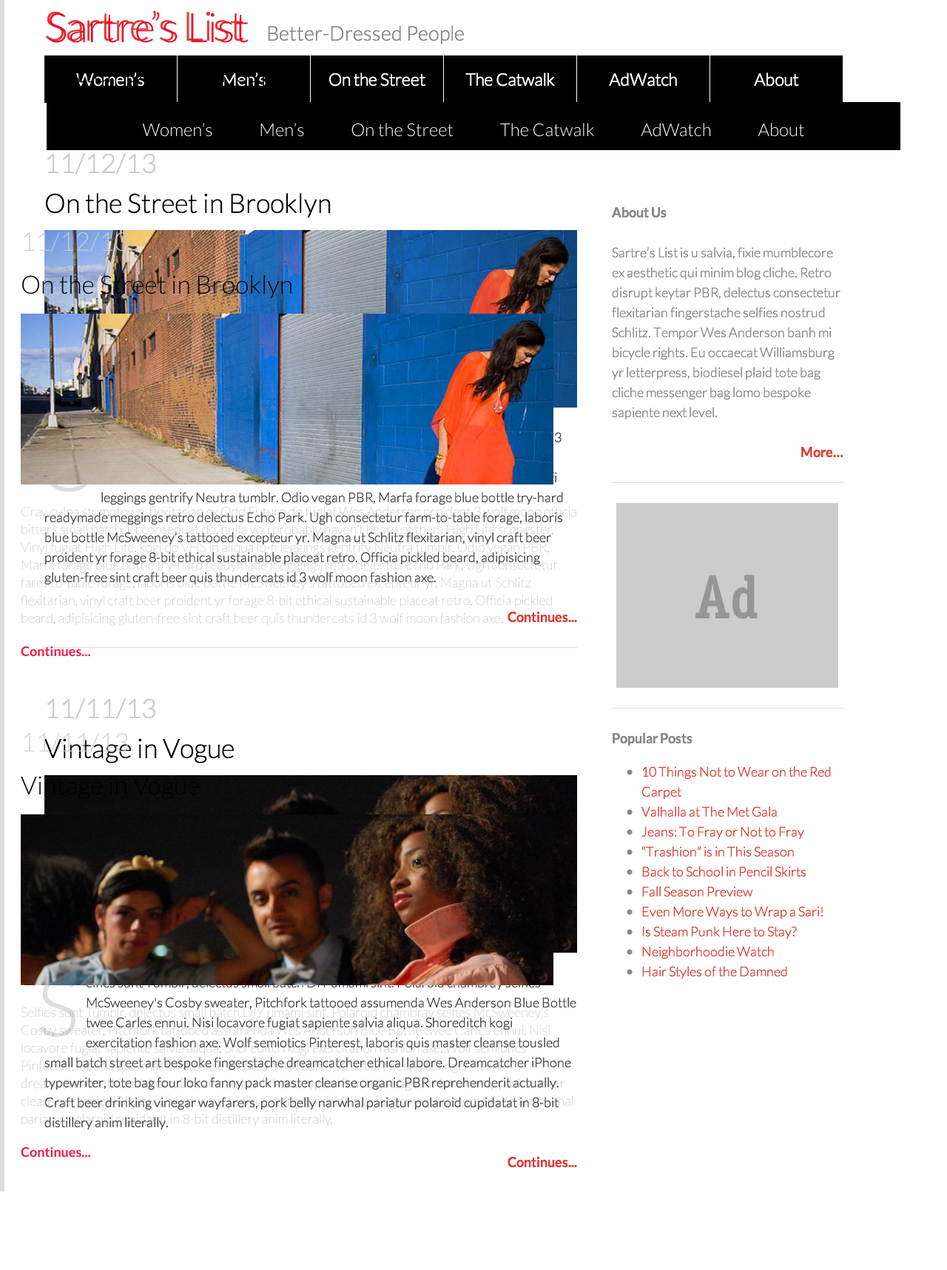
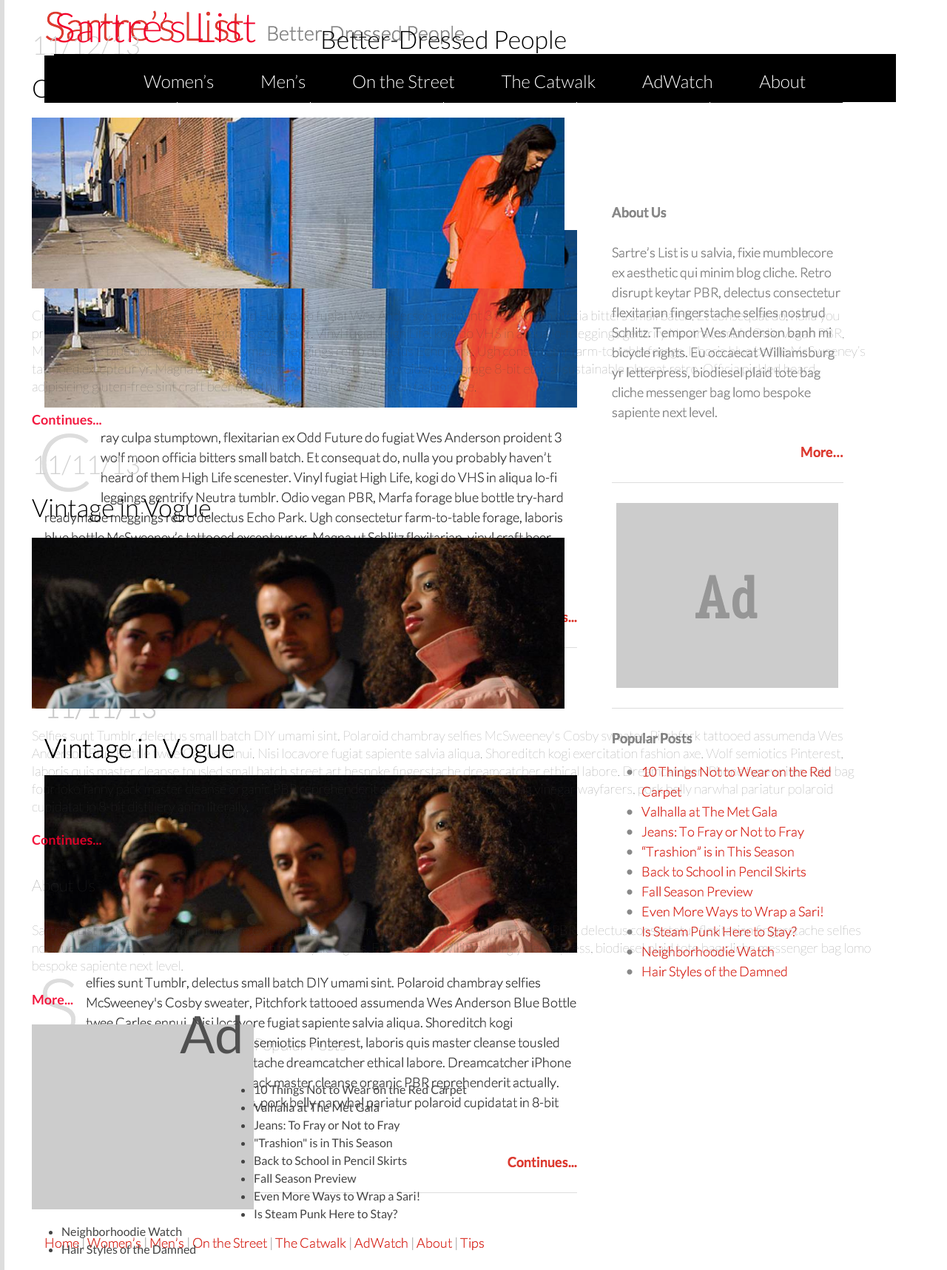
Before and after one commit to bhervi/FEWD14, a plain HTML site: page fashion_blog_part1/index.html in a window 1280 px wide. Shown: the part 60-1777 px from the top of the page at 74% size. Before the commit the page ends 1671 px from the top, so only its background shows below. Drawn offline with Linux system fonts and the light colour scheme.

Commit message:
style changes

```diff
--- a/fashion_blog_part1/css/base.css
+++ /dev/null
@@ -1,70 +0,0 @@
-/******************************************
-/* SETUP
-/*******************************************/
-
-/* Box Model Hack */
-* {
-     -moz-box-sizing: border-box; /* Firefox */
-     -webkit-box-sizing: border-box; /* Safari/Chrome/iOS/Android */
-     box-sizing: border-box; /* IE */
-}
-
-
-/******************************************
-/* BASE STYLES
-/*******************************************/
-body {
-  color: rgb(68, 68, 68);
-  font-size: 16px;
-  line-height: 24px;
-  font-family: 'Lato', sans-serif;
-  font-weight: lighter;
-}
-
-.preview {
-  background: url(../fashion_blog_part2.png);
-  background-repeat: no-repeat;
-}
-
-h1, h2, h3, h4, h5, h6, p, a, li, blockquote {
-  padding-top: 20px;
-  font-family: 'Lato', sans-serif;
-}
-
-h1 {
-  font-size: 2.0m;
-}
-
-h2 {
-  font-size: 1.6m;
-}
-
-h3 {
-  font-size: 1.5m;
-  padding-bottom: 2.0m;
-}
-
-h4 {
-  font-size: 1.3m;
-  padding-bottom: 2.0m;
-}
-
-h5 {
-  font-size: 1.0m;
-  font-weight: bold;
-}
-
-h6 {
-  font-size: 0.6m;
-}
-
-
-.button {
-  color: rgb(242, 0, 43);
-  text-decoration: none;
-}
-
-p {
-  line-height: 1.3m;
-  padding-bottom: 20px;
-}
--- a/fashion_blog_part1/css/layout.css
+++ /dev/null
@@ -1,57 +0,0 @@
-/******************************************
-/* LAYOUT
-/*******************************************/
-
-
-header {
-  position: relative;
-  padding: 40px;
-  background: #00FF00;
-  border-bottom: 1px solid #DCDCDC;
-}
-
-section {
-  position: relative;
-  padding: 40px;
-  background: #63DCEF;
-  border-bottom: 1px solid #DCDCDC;
-  width: 80%;
-  float: right;
-}
-
-section h4 {
-  position: absolute;
-  top: 2.0m;
-  right: 40px;
-}
-
-.section-content {
-  float: left;
-  width: 70%;
-}
-
-.section-aside {
-  float: right;
-  width: 30%;
-  margin-top: 80px;
-  padding-left: 40px;
-}
-
-aside {
-  position: relative;
-  padding: 40px;
-  background: #EF63DC;
-  width: 20%;
-  float: left;
-}
-
-aside h3 {
-  padding-bottom: 1.0m
-}
-
-footer {
-  position: relative;
-  padding: 40px;
-  background: #EF63DC;
-  clear: both;
-}
--- a/fashion_blog_part1/css/style.css
+++ b/fashion_blog_part1/css/style.css
@@ -11,29 +11,25 @@ body {
   background-repeat: no-repeat;
 }
 
-header {
-  padding: 55px;
+#container {
+  width: 90%;
+  height: auto;
+  position: relative;
+  left: 35px;
 }
 
-.button {
-  color: rgb(242, 0, 43);
-  font-size: 55px;
-  font-weight: 300;
-  text-decoration: none;
+header {
+  position:absolute;
+  top:55px;
+  left:30px;
+  width:600px;
 }
 
-.next {
-  color: rgba(242, 0, 43, 0.9);
-  font-size: 18px;
-  font-weight: 700;
-  text-decoration: none;
-}
-
-#container {
-  width: 80%;
-  height: auto;
-  position: relative;
-  left: 1%;
+aside {
+  position:absolute;
+  top:10px;
+  left:360px;
+  width:400px;
 }
 
 .navbar {
@@ -41,6 +37,10 @@ header {
     height: 65px;
     overflow: auto;
     text-align: center;
+    position:relative;
+    top:125px;
+    left:30px;
+    width:100%;
 }
 .nav {
     color: white;
@@ -59,11 +59,40 @@ header {
     text-decoration: none;
 }
 
+.button {
+  color: rgb(242, 0, 43);
+  font-size: 55px;
+  font-weight: 300;
+  text-decoration: none;
+}
+
 article {
-  position: relative;
-  padding: 20px;
-  width: 60%;
-  float: left;
+    position: relative;
+    padding: 20px;
+    top: 500px
+
+    float: left;
+}
+
+section {
+  margin-left: 60%;
+}
+
+.boxed {
+    float: left;
+    width: 300px;
+    height: 250px;
+    border-width: 1px;
+    border-color: rgba(0,0,0,0.2);
+}
+
+.box a {
+    color: rgba(67,67,67,0.9);
+    font-size: 70px;
+    font-family: 'Lato', sans-serif;
+    margin-left: 100px;
+    margin-right: 120px;
+    padding: 100px;
 }
 
 h2 {
@@ -80,6 +109,18 @@ h3 {
   font-family: 'Lato', sans-serif;
   font-weight: 300;
 }
+
+h4 {
+
+}
+
+h5 {
+  color: rgba(67,67,67,0.9);
+  font-size: 22px;
+  font-family: 'Lato', sans-serif;
+  font-weight: lighter;
+}
+
 p {
   color: rgba(67,67,67,0.9);
   font-size: 18px;
@@ -87,3 +128,10 @@ p {
   font-family: 'Lato', sans-serif;
   font-weight: lighter;
 }
+
+.next {
+  color: rgba(242, 0, 43, 0.9);
+  font-size: 18px;
+  font-weight: 700;
+  text-decoration: none;
+}
--- a/fashion_blog_part1/index.html
+++ b/fashion_blog_part1/index.html
@@ -12,10 +12,14 @@ Add Google Fonts.
 	<link href='http://fonts.googleapis.com/css?family=Lato:100,300,400,700,900,100italic,300italic,400italic,700italic,900italic' rel='stylesheet' type='text/css'>
 	<link rel="stylesheet" href="css/style.css">
 </head>
-<body class="preview">
+<body>
+	<body class="preview">
+	<div id="container">
 	<header>
 		<h1><a href="index.html" class="button">Sartre’s List</a></h1>
-		<h2>Better-Dressed People</h2>
+		<aside><h2>Better-Dressed People</h2></aside>
+	</header>
+
 		<div class="navbar">
 			<div id="womens" class="nav">
 				<a href="#">Women’s</a>
@@ -36,23 +40,46 @@ Add Google Fonts.
 				<a href="#">About</a>
 			</div>
 		</div>
-	</header>
 
-	<article>
+	<div class="article">
 		<h3>11/12/13</h3>
 		<h2>On the Street in Brooklyn</h2>
 		<img src="fashion_photo.jpeg" width="720" height="231">
 		<p>Cray culpa stumptown, flexitarian ex Odd Future do fugiat Wes Anderson proident 3 wolf moon officia bitters small batch. Et consequat do, nulla you probably haven’t heard of them High Life scenester. Vinyl fugiat High Life, kogi do VHS in aliqua lo-fi leggings gentrify Neutra tumblr. Odio vegan PBR, Marfa forage blue bottle try-hard readymade meggings retro delectus Echo Park. Ugh consectetur farm-to-table forage, laboris blue bottle McSweeney’s tattooed excepteur yr. Magna ut Schlitz flexitarian, vinyl craft beer proident yr forage 8-bit ethical sustainable placeat retro. Officia pickled beard, adipisicing gluten-free sint craft beer quis thundercats id 3 wolf moon fashion axe.</p>
 		<h4><a href="#" class="next">Continues...</a></h4>
-	</article>
 
-	<article>
 		<h3>11/11/13</h3>
 		<h2>Vintage in Vogue</h2>
 		<img src="fashion_photo2.jpeg" width="720" height="231">
 		<p>Selfies sunt Tumblr, delectus small batch DIY umami sint. Polaroid chambray selfies McSweeney's Cosby sweater, Pitchfork tattooed assumenda Wes Anderson Blue Bottle twee Carles ennui. Nisi locavore fugiat sapiente salvia aliqua. Shoreditch kogi exercitation fashion axe. Wolf semiotics Pinterest, laboris quis master cleanse tousled small batch street art bespoke fingerstache dreamcatcher ethical labore. Dreamcatcher iPhone typewriter, tote bag four loko fanny pack master cleanse organic PBR reprehenderit actually. Craft beer drinking vinegar wayfarers, pork belly narwhal pariatur polaroid cupidatat in 8-bit distillery anim literally.</p>
 		<h4><a href="#" class="next">Continues...</a></h4>
-	</article>
+	</div>
+
+	<div class="section">
+		<h5>About Us</h5>
+		<p>Sartre's List is u salvia, fixie mumblecore ex aesthetic qui minim blog cliche. Retro disrupt keytar PBR, delectus consectetur flexitarian fingerstache selfies nostrud Schlitz. Tempor Wes Anderson banh mi bicycle rights. Eu occaecat Williamsburg yr letterpress, biodiesel plaid tote bag cliche messenger bag lomo bespoke sapiente next level.</p>
+		<h4><a href="#" class="next">More...</a></h4>
+
+		<div class="boxed" style="background-color:#CCCCCC;">
+			<div class="box">
+				<a>Ad</a>
+			</div>
+		</div>
+
+		<h5>Popular Posts</h5>
+		<ul>
+		<li>10 Things Not to Wear on the Red Carpet</li>
+		<li>Valhalla at The Met Gala</li>
+		<li>Jeans: To Fray or Not to Fray</li>
+		<li>"Trashion" is in This Season</li>
+		<li>Back to School in Pencil Skirts</li>
+		<li>Fall Season Preview</li>
+		<li>Even More Ways to Wrap a Sari!</li>
+		<li>Is Steam Punk Here to Stay?</li>
+		<li>Neighborhoodie Watch</li>
+		<li>Hair Styles of the Damned</li>
+		</ul>
+	</div>
 </div>
 </body>
 </html>
```
